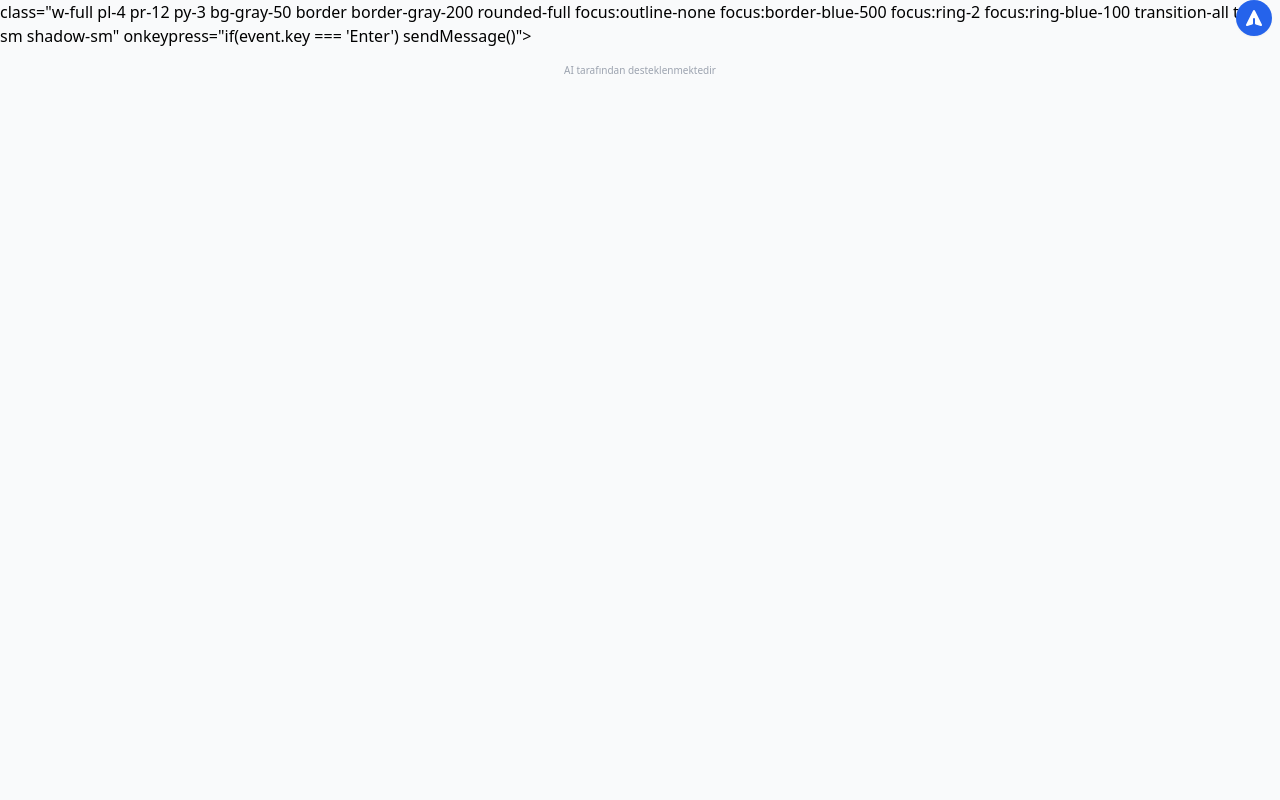
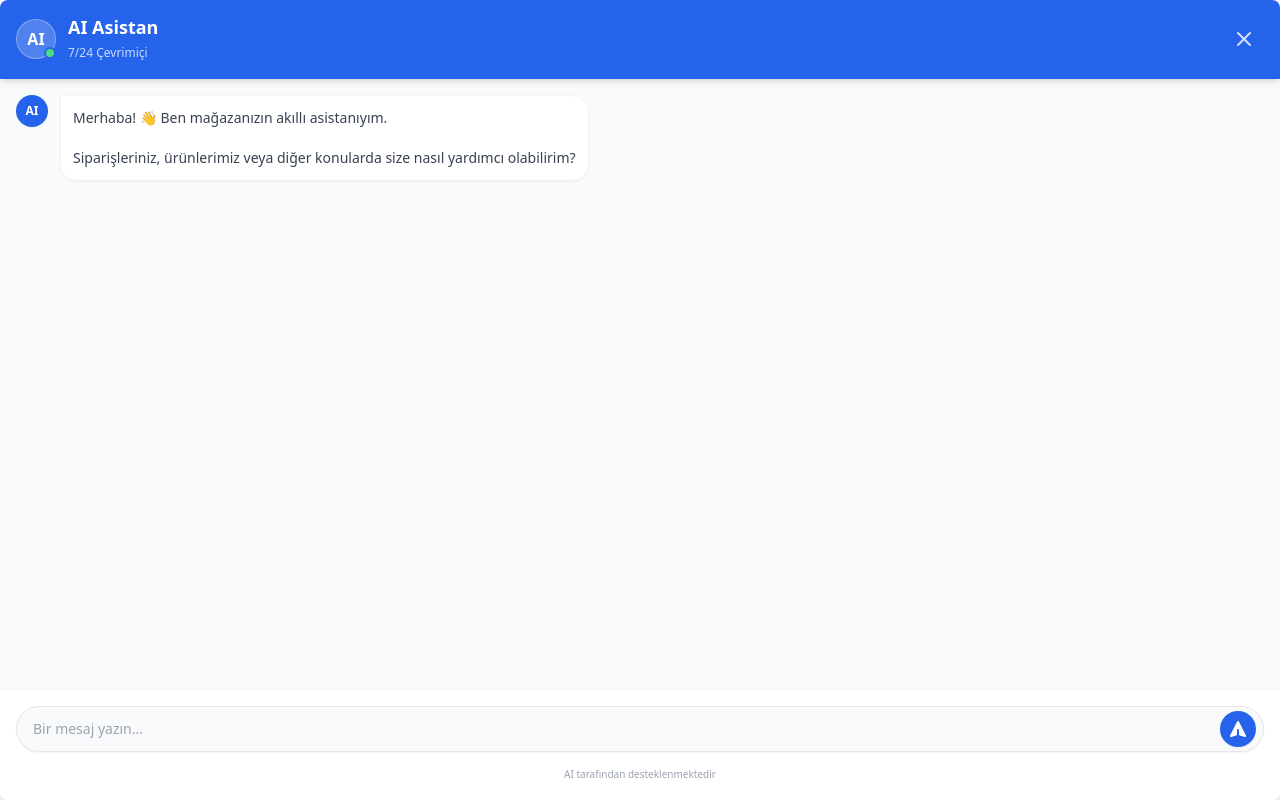
Before and after one commit to Muhammedali26/shopify-ai-assistant, a Flask app: page / in a window 1280 px wide. Run offline with Flask 3, Linux system fonts and the light colour scheme; some libraries are stand-ins or nearby versions.

Commit message:
Fix corrupted HTML structure in index.html

```diff
--- a/src/templates/index.html
+++ b/src/templates/index.html
@@ -4,12 +4,12 @@
 <head>
     <meta charset="UTF-8">
     <meta name="viewport" content="width=device-width, initial-scale=1.0">
-    <title>Kargo Asistan</title>
+    <title>AI Asistan</title>
     <!-- Tailwind CSS -->
     <script src="https://cdn.tailwindcss.com"></script>
     <!-- Marked.js for Markdown parsing -->
     <script src="https://cdn.jsdelivr.net/npm/marked/marked.min.js"></script>
-    <!-- Custom Styles (for animations etc.) -->
+    <!-- Custom Styles -->
     <link rel="stylesheet" href="{{ url_for('static', filename='css/style.css') }}">
     <style>
         /* Scrollbar customization */
@@ -34,8 +34,57 @@
 
 <body class="h-screen bg-gray-50 overflow-hidden flex flex-col">
 
-    class="w-full pl-4 pr-12 py-3 bg-gray-50 border border-gray-200 rounded-full focus:outline-none
-    focus:border-blue-500 focus:ring-2 focus:ring-blue-100 transition-all text-sm shadow-sm"
+    <!-- Hidden Inputs for Logic -->
+    <input type="hidden" id="shopUrl" value="">
+    <input type="hidden" id="orderId" value="">
+
+    <!-- Chat Screen -->
+    <div id="chat-screen" class="flex flex-col h-full bg-white shadow-xl rounded-lg overflow-hidden">
+        <!-- Header -->
+        <div class="bg-blue-600 p-4 flex justify-between items-center shadow-md z-10">
+            <div class="flex items-center gap-3">
+                <div class="relative">
+                    <div
+                        class="w-10 h-10 rounded-full bg-white/20 flex items-center justify-center text-white font-bold backdrop-blur-sm border border-white/30">
+                        AI
+                    </div>
+                    <span
+                        class="absolute bottom-0 right-0 w-3 h-3 bg-green-400 border-2 border-blue-600 rounded-full"></span>
+                </div>
+                <div>
+                    <h1 class="font-bold text-white text-lg leading-tight">AI Asistan</h1>
+                    <span class="text-xs text-blue-100 opacity-90">7/24 Çevrimiçi</span>
+                </div>
+            </div>
+            <button onclick="closeChat()"
+                class="text-white/80 hover:text-white hover:bg-white/10 p-2 rounded-full transition-colors">
+                <svg xmlns="http://www.w3.org/2000/svg" class="h-6 w-6" fill="none" viewBox="0 0 24 24"
+                    stroke="currentColor">
+                    <path stroke-linecap="round" stroke-linejoin="round" stroke-width="2" d="M6 18L18 6M6 6l12 12" />
+                </svg>
+            </button>
+        </div>
+
+        <!-- Messages Area -->
+        <div id="messages" class="flex-1 overflow-y-auto p-4 space-y-4 bg-gray-50 scroll-smooth">
+            <!-- Welcome Message -->
+            <div class="flex gap-3">
+                <div
+                    class="w-8 h-8 rounded-full bg-blue-600 flex-shrink-0 flex items-center justify-center text-white text-xs font-bold shadow-sm">
+                    AI</div>
+                <div
+                    class="bg-white p-3 rounded-2xl rounded-tl-none shadow-sm max-w-[85%] text-sm text-gray-700 border border-gray-100">
+                    Merhaba! 👋 Ben mağazanızın akıllı asistanıyım.<br><br>
+                    Siparişleriniz, ürünlerimiz veya diğer konularda size nasıl yardımcı olabilirim?
+                </div>
+            </div>
+        </div>
+
+        <!-- Input Area -->
+        <div class="p-4 bg-white border-t border-gray-100">
+            <div class="relative flex items-center">
+                <input type="text" id="messageInput" placeholder="Bir mesaj yazın..."
+                    class="w-full pl-4 pr-12 py-3 bg-gray-50 border border-gray-200 rounded-full focus:outline-none focus:border-blue-500 focus:ring-2 focus:ring-blue-100 transition-all text-sm shadow-sm"
                     onkeypress="if(event.key === 'Enter') sendMessage()">
 
                 <button onclick="sendMessage()"
```
Lines whose indentation alone changed are shown as unchanged.
